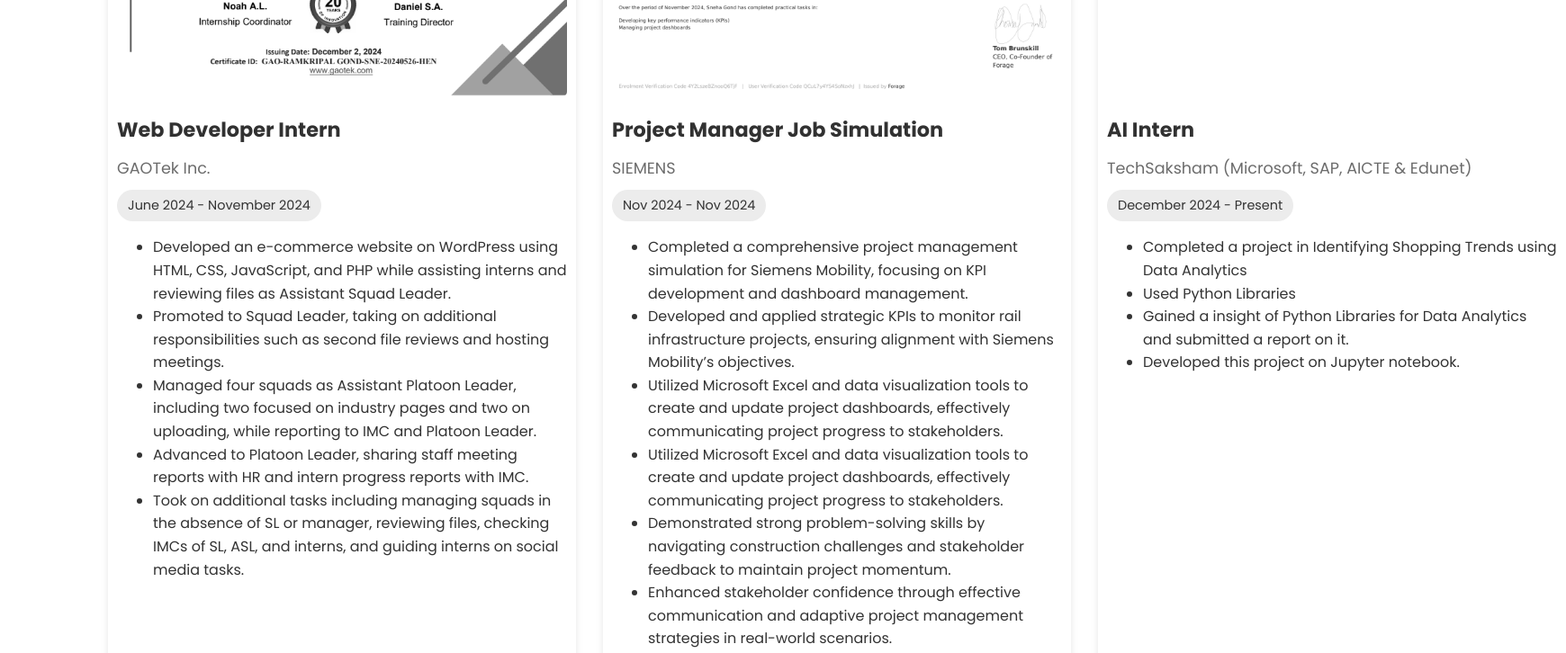
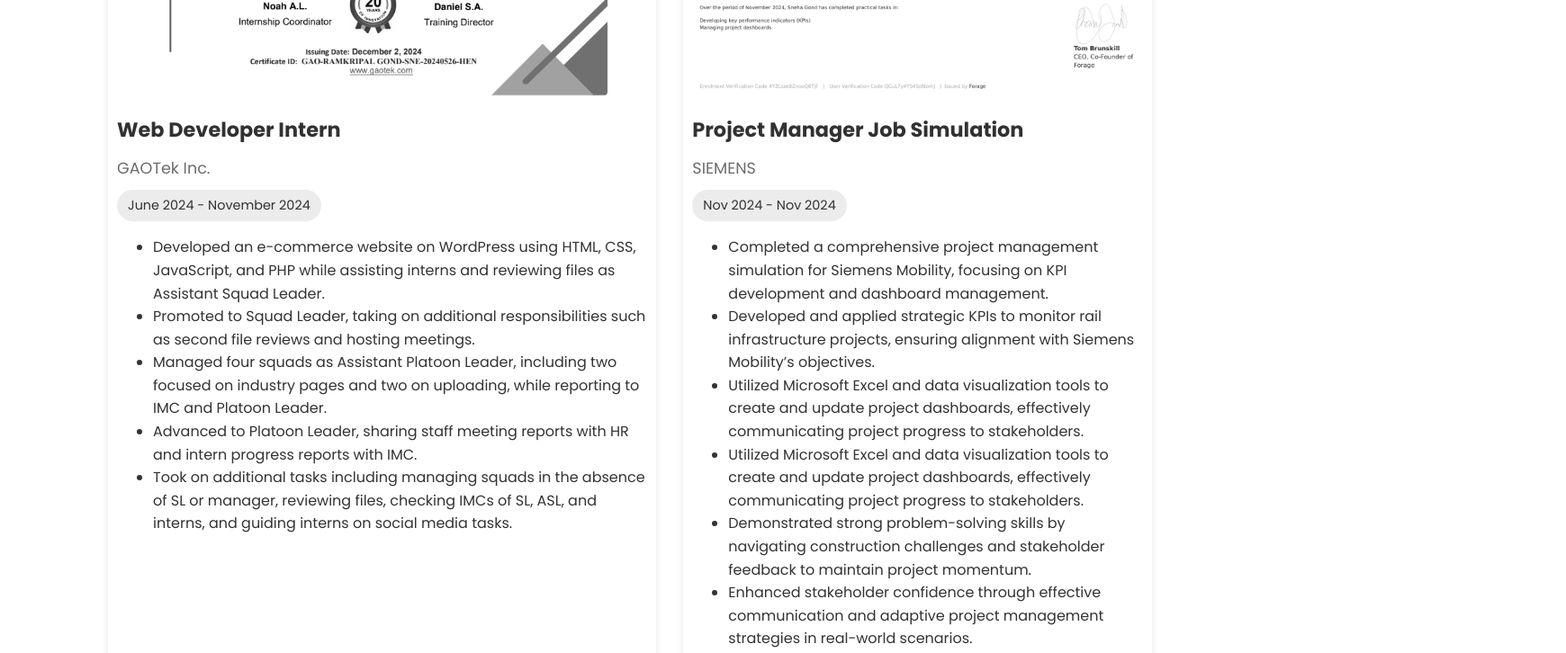
Before and after one commit to Sneha2006sgr/SnehaG, a plain HTML site: page index.html in a window 1280 px wide. Shown: the part 3240-3966 px from the top of the page at 90% size, 1740 px wide, since content can reach past the window. Drawn offline with Linux system fonts and the light colour scheme.

Commit message:
remaicte

```diff
--- a/index.html
+++ b/index.html
@@ -169,26 +169,7 @@
                             </div>
                         </div>
                     </div>
-                    <div class="experience-card">
-                        <div class="card-inner">
-                            <div class="card-front">
-                                <div class="company-logo">
-                                    <img src="static/images/aicte.png" alt="GAOTek Inc." class="grayscale-img">
-                                </div>
-                                <div class="basic-info">
-                                    <h3>AI Intern</h3>
-                                    <div class="company">TechSaksham (Microsoft, SAP, AICTE & Edunet)</div>
-                                    <span class="date-badge">December 2024 - Present</span>
-                                    <ul>
-                                        <li>Completed a project in Identifying Shopping Trends using Data Analytics</li>
-                                        <li>Used Python Libraries</li>
-                                        <li>Gained a insight of Python Libraries for Data Analytics and submitted a report on it.</li>
-                                        <li>Developed this project on Jupyter notebook.</li>
-                                    </ul>
-                                </div>
-                            </div>
-                        </div>
-                    </div>
+
 
                 </div>
             </div>
--- a/style.css
+++ b/style.css
@@ -1013,7 +1013,7 @@ body.dark-mode .form-group:hover{
   padding: 20px 0;
   */
   display:inline-flex;
-  grid-template-flex: repeat(auto-fit, minmax(300px, 1fr));
+  grid-template-columns: repeat(auto-fit, minmax(300px, 1fr));
   gap: 30px;
 }
 
```
